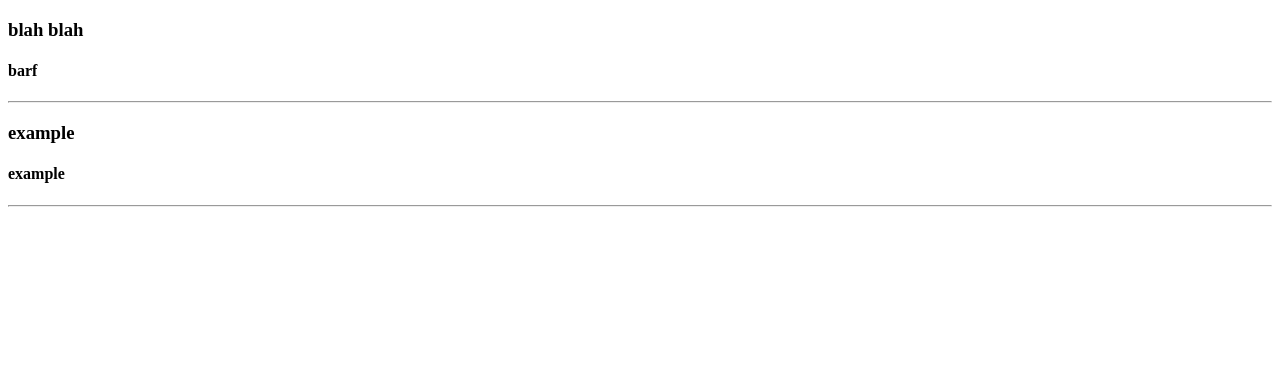
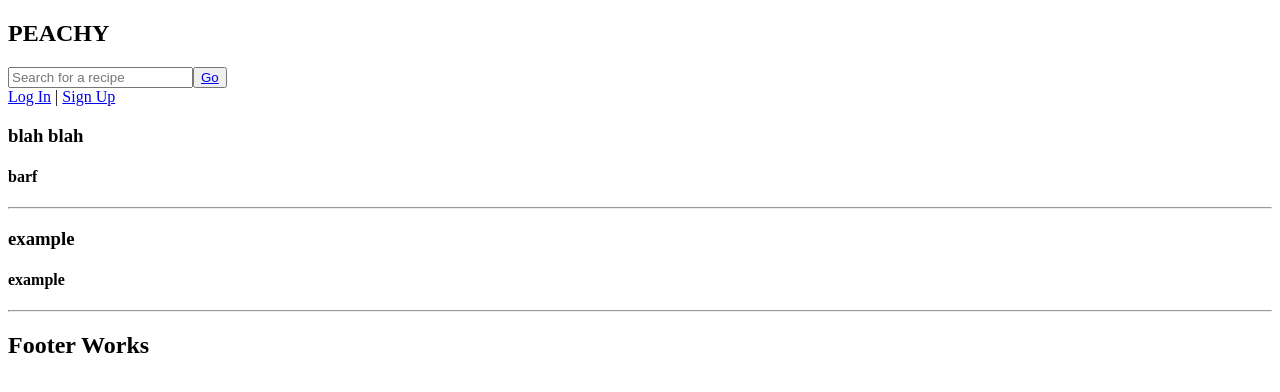
Before and after one commit to lewdavidson/Peachy, a React app: page /#/results in a window 1280 px wide. Shown: the top 392 px of the page. Built offline with nearby package versions, Linux system fonts and the light colour scheme.

Commit message:
set up standard nav for no user

```diff
--- a/src/Components/ResultsData.jsx
+++ b/src/Components/ResultsData.jsx
@@ -1,6 +1,9 @@
 import React from 'react';
+import PropTypes from 'prop-types';
+
 import ResultsDisplay from './ResultsDisplay';
-import PropTypes from 'prop-types';
+import StandardNav from './StandardNav';
+import Footer from './Footer';
 
 function ResultsData() {
 
@@ -16,6 +19,7 @@ function ResultsData() {
   };
   return(
     <div>
+      <StandardNav />
       {Object.keys(searchResults).map(function(itemId) {
         let result = searchResults[itemId];
         return <ResultsDisplay photo={result.photo}
@@ -23,6 +27,7 @@ function ResultsData() {
           key={itemId}
           itemId={itemId}/>;
       })}
+      <Footer />
     </div>
   );
 }
--- a/src/Components/SearchBar.jsx
+++ b/src/Components/SearchBar.jsx
@@ -1,10 +1,11 @@
 import React from 'react';
+import { Link } from 'react-router-dom';
 
 function SearchBar() {
   return (
     <div>
       <input type='text' placeholder="Search for a recipe"></input>
-      <button>Go</button>
+      <button><Link to='/results'>Go</Link></button>
     </div>
   );
 }
--- a/src/Components/SignUp.jsx
+++ b/src/Components/SignUp.jsx
@@ -1,4 +1,5 @@
 import React from 'react';
+import { Link } from 'react-router-dom';
 
 function SignUp() {
   return(
@@ -7,7 +8,7 @@ function SignUp() {
       <input placeholder='choose a user name'></input>
       <input placeholder='choose a password'></input>
       <input placeholder='email address'></input>
-      <button>Sign Up</button>
+      <Link to='/userdash'>Sign Up</Link>
     </div>
   );
 }
--- a/src/Components/StandardNav.jsx
+++ b/src/Components/StandardNav.jsx
@@ -1,8 +1,14 @@
 import React from 'react';
+import SearchBar from './SearchBar';
+import UserAction from './UserAction';
 
 function StandardNav() {
   return (
-    <div>StandardNav Works</div>
+    <div>
+      <h2>PEACHY</h2>
+      <SearchBar />
+      <UserAction />
+    </div>
   );
 }
 
```
